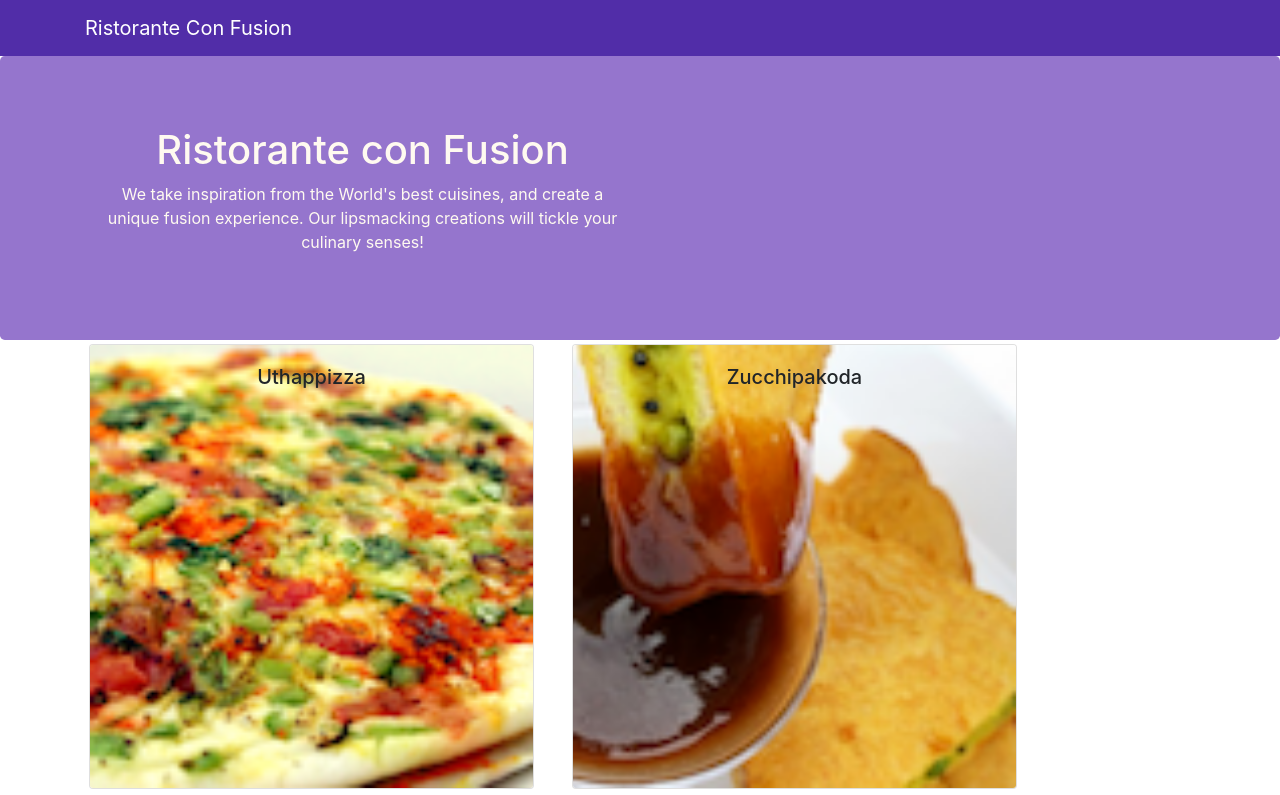
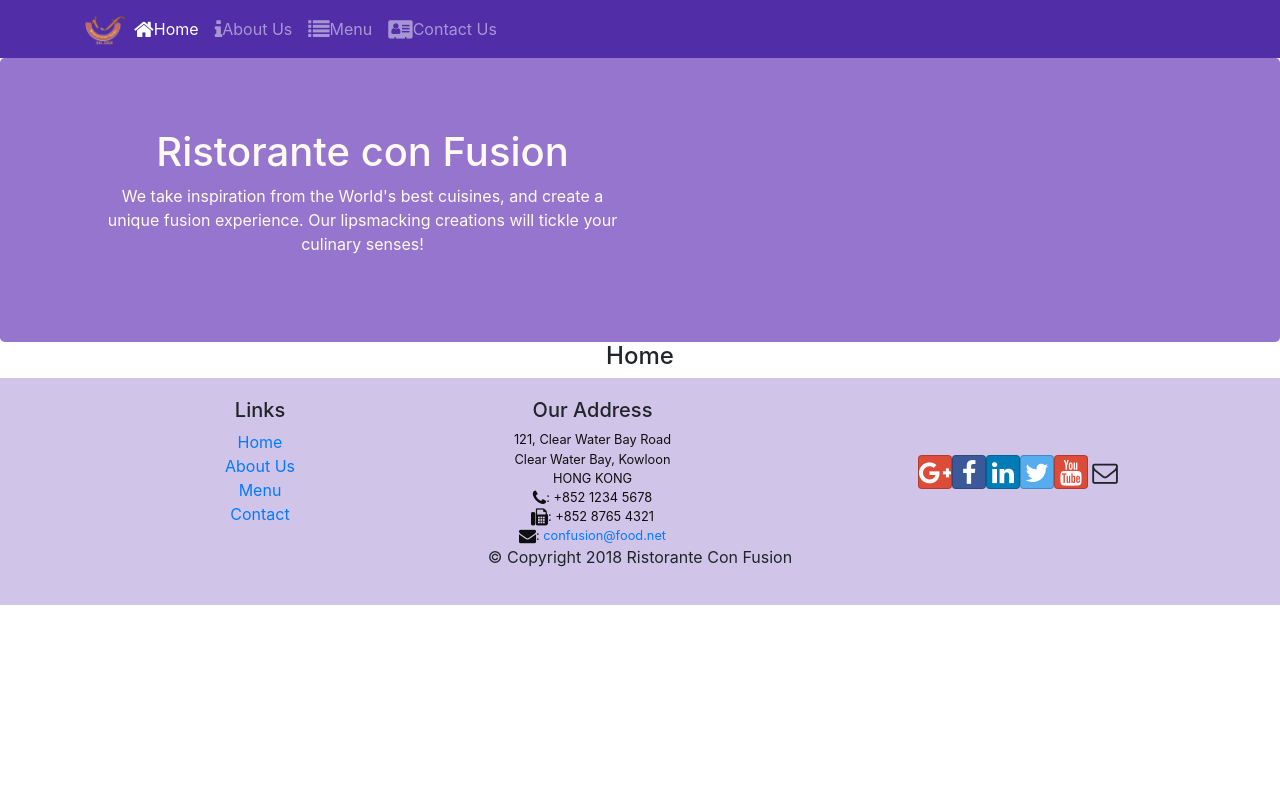
Before and after one commit to sah-arjun/RestaurantWebApp, a React (Create React App) app: page /home in a window 1280 px wide. Shown: the top 795 px of the page. Built offline with nearby package versions, Linux system fonts and the light colour scheme.

Commit message:
Introduced React Router

```diff
--- a/package.json
+++ b/package.json
@@ -9,6 +9,7 @@
     "react": "^16.7.0",
     "react-dom": "^16.7.0",
     "react-popper": "^1.3.2",
+    "react-router-dom": "^4.3.1",
     "react-scripts": "2.1.2",
     "reactstrap": "^6.5.0"
   },
--- a/src/App.js
+++ b/src/App.js
@@ -1,4 +1,5 @@
 import React, { Component } from "react";
+import { BrowserRouter } from "react-router-dom";
 
 import "./App.css";
 import Main from "./components/Main";
@@ -6,9 +7,11 @@
 class App extends Component {
   render() {
     return (
-      <div className="App">
-        <Main />
-      </div>
+      <BrowserRouter>
+        <div className="App">
+          <Main />
+        </div>
+      </BrowserRouter>
     );
   }
 }
--- a/src/components/Footer.js
+++ b/src/components/Footer.js
@@ -1,4 +1,5 @@
 import React from "react";
+import { Link } from "react-router-dom";
 
 const Footer = props => {
   return (
@@ -9,16 +10,16 @@
             <h5>Links</h5>
             <ul className="list-unstyled">
               <li>
-                <a href="#">Home</a>
+                <Link to="/home">Home</Link>
               </li>
               <li>
-                <a href="#">About</a>
+                <Link to="/aboutus">About Us</Link>
               </li>
               <li>
-                <a href="#">Menu</a>
+                <Link to="/menu">Menu</Link>
               </li>
               <li>
-                <a href="contactus.html">Contact</a>
+                <Link to="/contactus">Contact</Link>
               </li>
             </ul>
           </div>
--- a/src/components/Header.js
+++ b/src/components/Header.js
@@ -1,12 +1,66 @@
-import React from "react";
-import { Navbar, NavbarBrand, Jumbotron } from "reactstrap";
+import React, { Component } from "react";
+import {
+  Nav,
+  Navbar,
+  NavbarBrand,
+  NavbarToggler,
+  Collapse,
+  NavItem,
+  Jumbotron
+} from "reactstrap";
+import { NavLink } from "react-router-dom";
 
-const Header = () => {
+class Header extends Component {
+  constructor(props) {
+    super(props);
+    this.toggleNav = this.toggleNav.bind(this);
+    this.state = {
+      isNavOpen: false
+    };
+  }
+
+  toggleNav() {
+    this.setState({ isNavOpen: !this.state.isNavOpen });
+  }
+
+  render() {
     return (
       <React.Fragment>
-      <Navbar dark>
+        <Navbar dark expand="md">
           <div className="container">
-          <NavbarBrand href="/">Ristorante Con Fusion</NavbarBrand>
+            <NavbarToggler onClick={this.toggleNav} />
+            <NavbarBrand className="mr-auto" href="/">
+              <img
+                src="assets/images/logo.png"
+                height="30"
+                width="41"
+                alt="Ristorante Con Fusion"
+              />
+            </NavbarBrand>
+            <Collapse isOpen={this.state.isNavOpen} navbar>
+              <Nav navbar>
+                <NavItem>
+                  <NavLink className="nav-link" to="/home">
+                    <span className="fa fa-home fa-lg" />Home
+                  </NavLink>
+                </NavItem>
+                <NavItem>
+                  <NavLink className="nav-link" to="/aboutus">
+                    <span className="fa fa-info fa-lg" />About Us
+                  </NavLink>
+                </NavItem>
+                <NavItem>
+                  <NavLink className="nav-link" to="/menu">
+                    <span className="fa fa-list fa-lg" />Menu
+                  </NavLink>
+                </NavItem>
+                <NavItem>
+                  <NavLink className="nav-link" to="/contactus">
+                    <span className="fa fa-address-card fa-lg" />Contact Us
+                  </NavLink>
+                </NavItem>
+              </Nav>
+            </Collapse>
           </div>
         </Navbar>
         <Jumbotron>
@@ -15,9 +69,9 @@
               <div className="col-12 col-sm-6">
                 <h1>Ristorante con Fusion</h1>
                 <p>
-                We take inspiration from the World's best cuisines, and create a
-                unique fusion experience. Our lipsmacking creations will tickle
-                your culinary senses!
+                  We take inspiration from the World's best cuisines, and create
+                  a unique fusion experience. Our lipsmacking creations will
+                  tickle your culinary senses!
                 </p>
               </div>
             </div>
@@ -25,6 +79,6 @@
         </Jumbotron>
       </React.Fragment>
     );
-};
-
+  }
+}
 export default Header;
--- /dev/null
+++ b/src/components/Home.js
@@ -0,0 +1,11 @@
+import React from "react";
+
+const Home = props => {
+  return (
+    <div className="container">
+      <h4>Home</h4>
+    </div>
+  );
+};
+
+export default Home;
--- a/src/components/Main.js
+++ b/src/components/Main.js
@@ -1,8 +1,9 @@
 import React, { Component } from "react";
+import { Switch, Route, Redirect } from "react-router-dom";
 
+import Home from "./Home";
 import Menu from "./Menu";
 import { DISHES } from "../shared/dishes";
-import DishDetail from "./Dishdetail";
 import Header from "./Header";
 import Footer from "./Footer";
 
@@ -20,21 +21,22 @@
   }
 
   render() {
+    const HomePage = () => {
+      return <Home />;
+    };
     return (
       <div>
         <Header />
         <div className="container">
-          <Menu
-            dishes={this.state.dishes}
-            onClick={dishId => this.onDishSelect(dishId)}
-          />
-          <DishDetail
-            dish={
-              this.state.dishes.filter(
-                dish => dish.id === this.state.selectedDish
-              )[0]
-            }
-          />
+          <Switch>
+            <Route path="/home" component={HomePage} />
+            <Route
+              exact
+              path="/menu"
+              component={() => <Menu dishes={this.state.dishes} />}
+            />
+            <Redirect to="/home" />
+          </Switch>
         </div>
         <Footer />
       </div>
--- a/src/components/Menu.js
+++ b/src/components/Menu.js
@@ -3,7 +3,7 @@
 
 function RenderMenuItem({ dish, onClick }) {
   return (
-    <Card onClick={() => onClick(dish.id)}>
+    <Card>
       <CardImg width="100%" src={dish.image} alt={dish.name} />
       <CardImgOverlay>
         <CardTitle>{dish.name}</CardTitle>
@@ -16,7 +16,7 @@
   const menu = props.dishes.map(dish => {
     return (
       <div key={dish.id} className="col-12 col-md-5 m-1">
-        <RenderMenuItem dish={dish} onClick={props.onClick} />
+        <RenderMenuItem dish={dish} />
       </div>
     );
   });
```
Also changed, not shown: 1 other file (tests, documents, lock files or other folders). Lines whose indentation alone changed are shown as unchanged.
